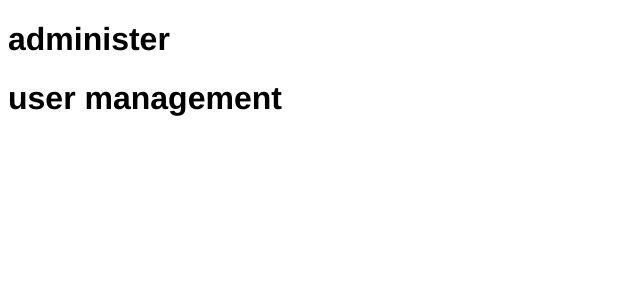
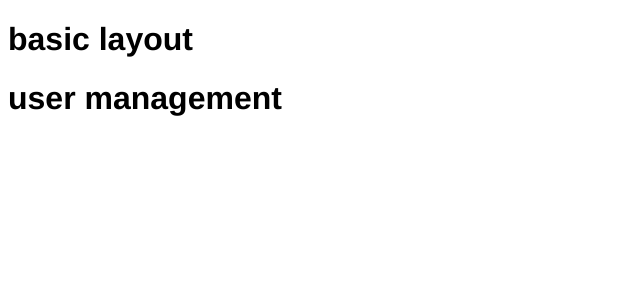
Before and after one commit to Loaf-F2E/personal-website-web, a Vue app: page /#/administer/user in a window 1280 px wide. Shown: the top 300 px of the page, without its empty margins (0-640 px from the left). Built offline with nearby package versions, Linux system fonts and the light colour scheme.

Commit message:
feat: the first Minutes of meeting

```diff
--- a/src/pages/administer/index.vue
+++ b/src/pages/administer/index.vue
@@ -1,10 +1,11 @@
 <template>
   <div>
-    <h1>administer</h1>
+    <h1>basic layout</h1>
     <router-view></router-view>
   </div>
 </template>
 
+<style></style>
 
 <script setup>
 // TODO: 判断是否登录 跳转对应登录界面
```
Also changed, not shown: src/router/index.js (+10 -0 lines), 1 other file (tests, documents, lock files or other folders).
